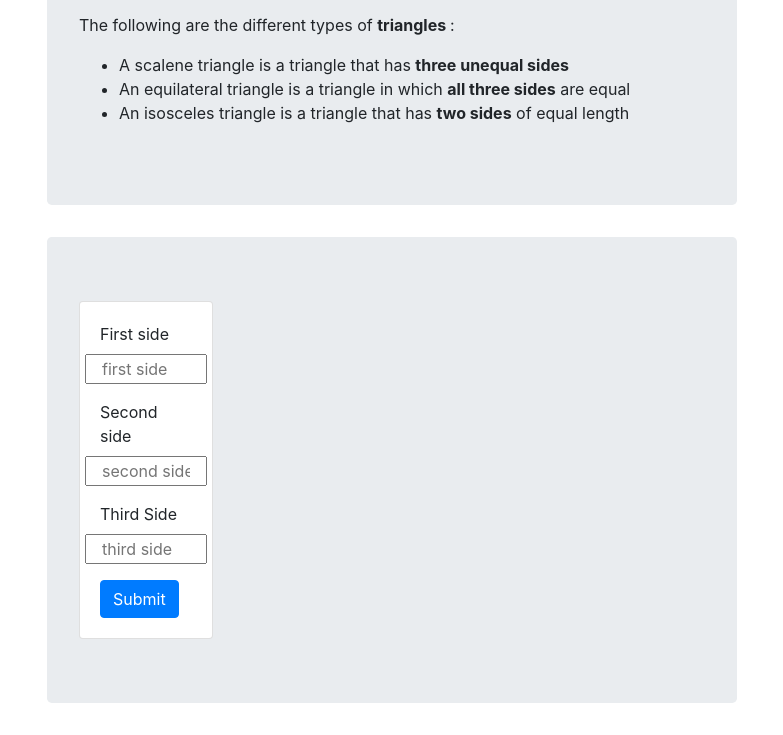
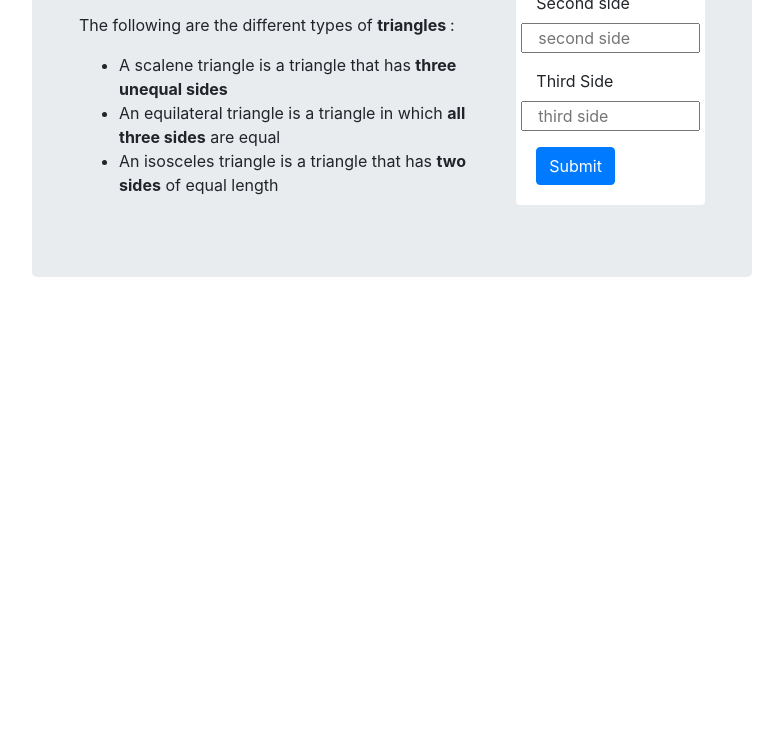
Before and after one commit to Janice-M/pembetatu, a plain HTML site: page index.html in a window 1280 px wide. Shown: the part 171-906 px from the top of the page, without its empty margins (248-1031 px from the left). After the commit the page ends 800 px from the top, so only its background shows below. Drawn offline with nearby package versions, Linux system fonts and the light colour scheme.

Commit message:
double columns

```diff
--- a/index.html
+++ b/index.html
@@ -10,14 +10,15 @@
   <link rel="stylesheet" href="styles.css">
   <link rel="shortcut icon" href="favicon.ico" type="image/x-icon">
   <link rel="icon" href="favicon.ico" type="image/x-icon">
+  <link href="https://fonts.googleapis.com/css?family=Oswald&display=swap" rel="stylesheet">
 </head>
 
 <body>
   <div class="container">
 
-    <div class="jumbotron">
+    <div class="jumbotron row">
 
-
+      <div class="col-8">
         <h1>Pembetatu</h1>
 
 
@@ -31,17 +32,10 @@
           <li>An isosceles triangle is a triangle that has <b> two sides</b> of equal length</li>
         </ul>
       </div>
-    <div class="jumbotron">
-
-
-      <div class="triangle">
-        <div class="row">
-          <div class="col-3">
+      <div class="triangle col-4">
         <div class="card card-body">
           <form id="triangleTracker" action="index.html" method="post">
             <div class="form-group row">
-
-
               <label class="col-12" for="firstSide">First side</label>
               <input class="col-12" type="text" name="firstSide" placeholder="first side" id="firstSide">
             </div>
@@ -55,13 +49,11 @@
             </div>
             <button onclick="triangleTracker ()" class="btn btn-primary" type="submit">Submit </button>
           </form>
-
-            </div>
-          </div>
         </div>
 
       </div>
     </div>
+
     <script src="script.js" charset="utf-8"></script>
 
 
--- a/styles.css
+++ b/styles.css
@@ -3,6 +3,12 @@
   width:720px;
 
 }
-.triangle{
+.triangle .col-3 {
+  text-align: center;
+  margin: 0 auto;
+  background-color: #fff;
+}
 
+.card {
+  border: 0;
 }
```
Lines whose indentation alone changed are shown as unchanged.
